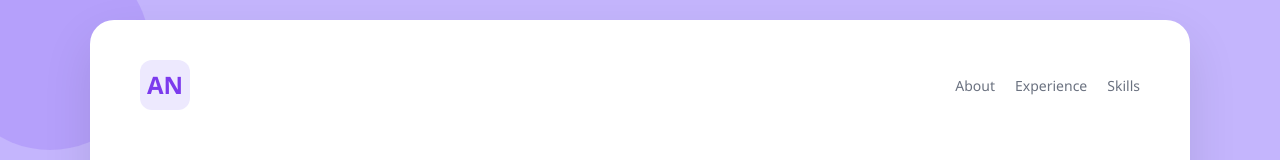
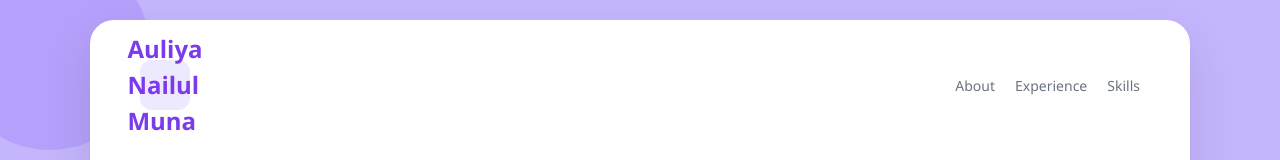
Before and after one commit to zenstumbs/nextjs-boilerplate, a Next.js app: page / in a window 1280 px wide. Shown: the top 160 px of the page. Built offline with nearby package versions, Linux system fonts and the light colour scheme.

Commit message:
Update page.tsx nama

```diff
--- a/app/page.tsx
+++ b/app/page.tsx
@@ -45,7 +45,7 @@ export default function Home() {
             background: "#ede9fe", width: "50px", height: "50px",
             borderRadius: "12px", display: "flex", alignItems: "center", justifyContent: "center"
           }}>
-            AN
+            Auliya Nailul Muna
           </div>
           <div style={{color: "#6b7280", fontSize: "14px", display: "flex", gap: "20px"}}>
             <span style={{cursor:"pointer"}}>About</span>
```
